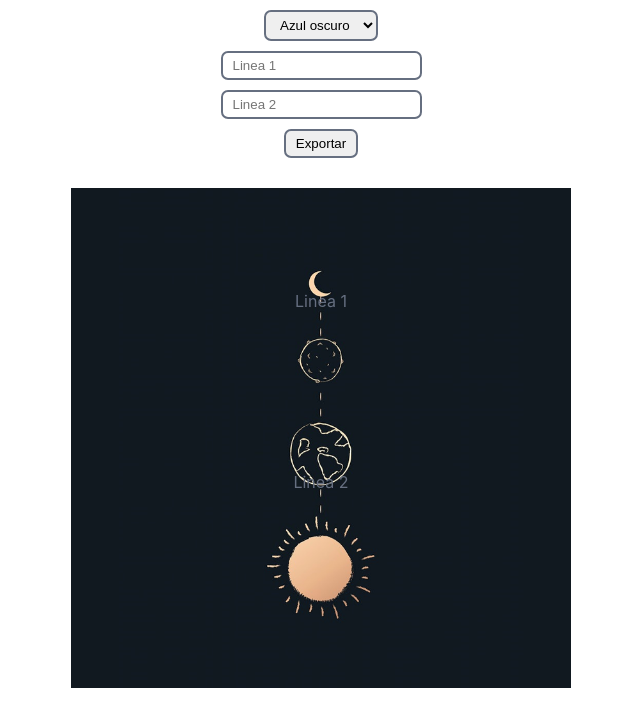
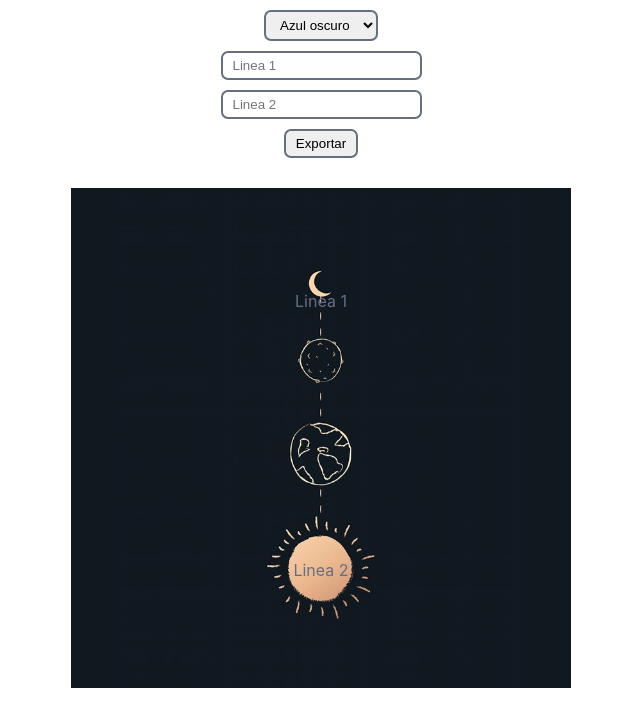
Before and after one commit to jreyesgfi/appmemes, a React (Create React App) app: page / in a window 1280 px wide. Shown: the top 726 px of the page, without its empty margins (319-959 px from the left). Built offline with nearby package versions, Linux system fonts and the light colour scheme.

Commit message:
correccion posicion texto

```diff
--- a/src/App.css
+++ b/src/App.css
@@ -77,5 +77,5 @@
   margin-top:10%;
 }
 #linea2 {
-  top: calc(59%);
+  top: 70%;
 }
```
